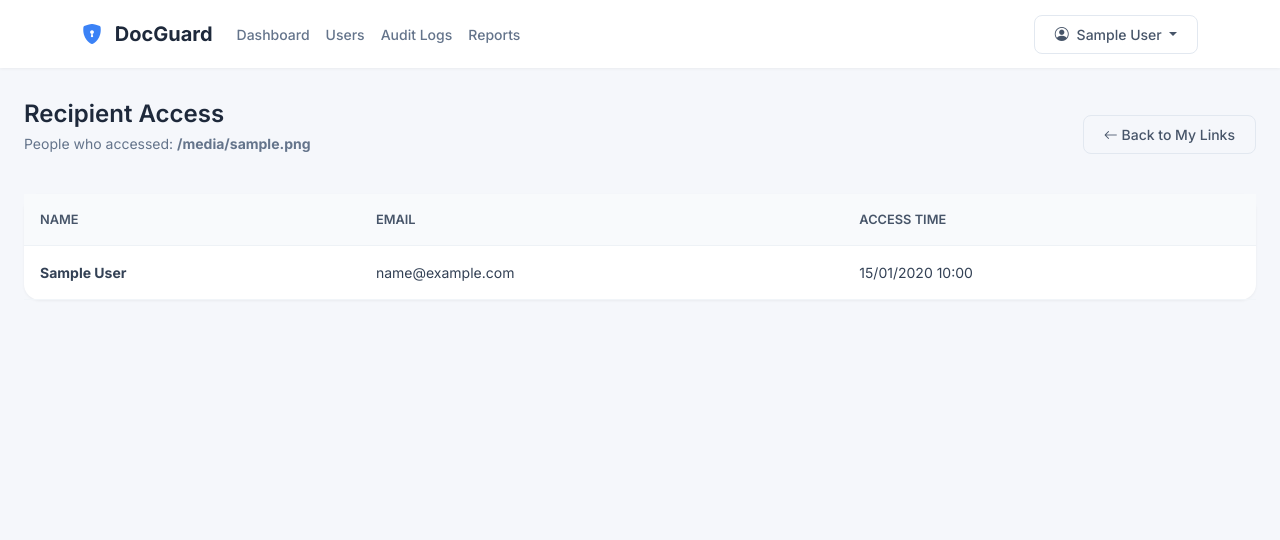
After one commit to Redzuan192/docguard, a Flask app: page /link-recipients/1 in a window 1280 px wide. The commit adds this page. Shown: the top 540 px of the page. Run offline with Flask 3, Linux system fonts and the light colour scheme; the visitor is signed in with stand-in values (Sample User, id 1); a database or web service that is not in the repository returns one stand-in record (values such as "Sample title"); parts of the project's set-up code (start-up, migrations or seed data) failed here and were passed over; some libraries are stand-ins or nearby versions.

Commit message:
Added recipient tracking feature

```diff
--- a/app.py
+++ b/app.py
@@ -239,7 +239,7 @@ def register():
 @app.route('/logout')
 def logout():
     if is_logged_in():
-        add_log(session['user_id'], None, 'LOGOUT', 'User logged out.', get_client_ip())
+        add_log(session['user_id'], None, 'LOGOUT', 'User logged out.', request.remote_addr)
         session.clear()
         flash('You have been logged out.', 'info')
     return redirect(url_for('login'))
@@ -342,7 +342,7 @@ def upload_file():
             flash('File too large (max 16MB).', 'danger')
             return redirect(url_for('upload_file'))
 
-        stored_filename = unique_filename(file.filename) + '.enc'
+        stored_filename = unique_filename(file.filename)
         file_path = os.path.join(UPLOAD_FOLDER, stored_filename)
 
         encrypted_data = encrypt_file_data(file_data)
@@ -357,9 +357,8 @@ def upload_file():
             file_id = execute_query("INSERT INTO files (title, original_filename, stored_filename, file_path, uploaded_by) VALUES (%s,%s,%s,%s,%s)",
                                     (title or file.filename, file.filename, stored_filename, file_path, session['user_id']))
 
-        add_log(session['user_id'], file_id, 'FILE_UPLOAD', f'Uploaded: {file.filename}', get_client_ip())
-        add_log(session['user_id'], file_id, 'FILE_ENCRYPTED', f'Encrypted and stored: {stored_filename}', get_client_ip())
-        flash('File uploaded and encrypted successfully.', 'success')
+        add_log(session['user_id'], file_id, 'FILE_UPLOAD', f'Uploaded: {file.filename}', request.remote_addr)
+        flash('File uploaded successfully.', 'success')
         return redirect(url_for('my_files'))
 
     return render_template('upload.html')
@@ -412,22 +411,22 @@ def share_file(file_id):
         token = generate_token()
         password_hash = generate_password_hash(password, method='pbkdf2:sha256:600000') if password else None
 
-        database_url = os.environ.get('DATABASE_URL')
-        if database_url:
-            link_id = execute_query("""INSERT INTO share_links
-                (file_id, token, expiry_date, max_views, used_views, allow_download, password_hash, is_active, created_by)
-                VALUES (%s, %s, %s, %s, 0, %s, %s, 1, %s) RETURNING id""",
-                (file_id, token, expiry_date, max_views, allow_download, password_hash, session['user_id']))
+        execute_query("""INSERT INTO share_links
+            (file_id, token, expiry_date, max_views, used_views, allow_download, password_hash, is_active, created_by)
+            VALUES (%s, %s, %s, %s, 0, %s, %s, 1, %s) RETURNING id""",
+            (file_id, token, expiry_date, max_views, allow_download, password_hash, session['user_id']))
+
+        add_log(session['user_id'], file_id, 'LINK_CREATED', f'Created share link for: {file["original_filename"]}', request.remote_addr)
+
+        host = request.host
+        link_url = f"https://{host}/shared/{token}"
+
+        if password:
+            flash(f'Share link created (password protected): {link_url}', 'success')
         else:
-            link_id = execute_query("""INSERT INTO share_links
-                (file_id, token, expiry_date, max_views, used_views, allow_download, password_hash, is_active, created_by)
-                VALUES (%s, %s, %s, %s, 0, %s, %s, 1, %s)""",
-                (file_id, token, expiry_date, max_views, allow_download, password_hash, session['user_id']))
+            flash(f'Share link created: {link_url}', 'success')
 
-        add_log(session['user_id'], file_id, 'LINK_CREATED', f'Created share link for: {file["original_filename"]}', get_client_ip())
-
-        flash('Share link created successfully. You can view and copy it from My Share Links.', 'success')
-        return redirect(url_for('my_links', new_link_id=link_id))
+        return redirect(url_for('my_files'))
 
     return render_template('share_file.html', file=file)
 
@@ -467,29 +466,115 @@ def shared_access(token):
     if int(link['used_views']) >= int(link['max_views']):
         return render_template('shared_access.html', error='Maximum Views Reached', link=None)
 
+    # Every shared link access must identify the recipient first.
+    recipient_key = f"recipient_{token}"
+    password_key = f"password_verified_{token}"
+
+    # STEP 1: Recipient verification form submission
+    if request.method == 'POST' and request.form.get('step') == 'recipient':
+        recipient_name = request.form.get('recipient_name', '').strip()
+        recipient_email = request.form.get('recipient_email', '').strip().lower()
+
+        if not recipient_name or not recipient_email:
+            flash('Please enter your name and email.', 'danger')
+            return render_template(
+                'shared_access.html',
+                link=link,
+                error=None,
+                require_recipient=True,
+                require_password=False
+            )
+
+        session[recipient_key] = {
+            'name': recipient_name,
+            'email': recipient_email
+        }
+
+        # Store recipient identity for document-owner monitoring.
+        execute_query("""
+            INSERT INTO link_recipients (link_id, full_name, email)
+            VALUES (%s, %s, %s)
+        """, (link['link_id'], recipient_name, recipient_email))
+
+        add_log(
+            None,
+            link['file_id'],
+            'RECIPIENT_REGISTERED',
+            f'Recipient registered: {recipient_name} ({recipient_email}) for {link["original_filename"]}',
+            get_client_ip()
+        )
+
+        # If this link has a password, continue to password step after recipient registration.
+        if link.get('password_hash'):
+            return render_template(
+                'shared_access.html',
+                link=link,
+                error=None,
+                require_recipient=False,
+                require_password=True
+            )
+
+    # Force recipient registration before viewing the file.
+    if recipient_key not in session:
+        return render_template(
+            'shared_access.html',
+            link=link,
+            error=None,
+            require_recipient=True,
+            require_password=False
+        )
+
+    # STEP 2: Password verification if the sharing link is password protected.
     password_hash = link.get('password_hash')
-    if password_hash:
-        if request.method == 'POST':
+    if password_hash and password_key not in session:
+        if request.method == 'POST' and request.form.get('step') == 'password':
             if not check_password_hash(password_hash, request.form.get('link_password', '')):
                 flash('Incorrect password.', 'danger')
-                return render_template('shared_access.html', link=link, error=None, require_password=True)
+                return render_template(
+                    'shared_access.html',
+                    link=link,
+                    error=None,
+                    require_recipient=False,
+                    require_password=True
+                )
+            session[password_key] = True
+        else:
+            return render_template(
+                'shared_access.html',
+                link=link,
+                error=None,
+                require_recipient=False,
+                require_password=True
+            )
 
-            current_views = int(link['used_views']) if link['used_views'] is not None else 0
-            new_views = current_views + 1
-            execute_query("UPDATE share_links SET used_views = %s WHERE id = %s", (new_views, link['link_id']))
-            add_log(None, link['file_id'], 'FILE_VIEW', f'Viewed: {link["original_filename"]}', request.remote_addr)
-            link['used_views'] = new_views
-            return render_template('shared_access.html', link=link, error=None, require_password=False)
-        else:
-            return render_template('shared_access.html', link=link, error=None, require_password=True)
-
+    # STEP 3: Access granted. Count the view and write audit log.
     current_views = int(link['used_views']) if link['used_views'] is not None else 0
     new_views = current_views + 1
-    execute_query("UPDATE share_links SET used_views = %s WHERE id = %s", (new_views, link['link_id']))
-    add_log(None, link['file_id'], 'FILE_VIEW', f'Viewed: {link["original_filename"]}', request.remote_addr)
+    execute_query(
+        "UPDATE share_links SET used_views = %s WHERE id = %s",
+        (new_views, link['link_id'])
+    )
+
+    recipient = session.get(recipient_key, {})
+    recipient_name = recipient.get('name', 'Unknown')
+    recipient_email = recipient.get('email', 'Unknown')
+
+    add_log(
+        None,
+        link['file_id'],
+        'FILE_VIEW',
+        f'Viewed by {recipient_name} ({recipient_email}): {link["original_filename"]}',
+        get_client_ip()
+    )
+
     link['used_views'] = new_views
-
-    return render_template('shared_access.html', link=link, error=None, require_password=False)
+    return render_template(
+        'shared_access.html',
+        link=link,
+        error=None,
+        require_recipient=False,
+        require_password=False
+    )
 
 @app.route('/download/<token>')
 def download_shared_file(token):
@@ -548,7 +633,33 @@ def my_links():
         ORDER BY sl.created_at DESC
     """, (session['user_id'],))
 
-    return render_template('my_links.html', links=links, new_link_id=request.args.get('new_link_id', type=int))
+    return render_template('my_links.html', links=links)
+
+
+@app.route('/link-recipients/<int:link_id>')
+def link_recipients(link_id):
+    if not is_logged_in():
+        return redirect(url_for('login'))
+
+    link = fetch_one("""
+        SELECT sl.*, f.original_filename
+        FROM share_links sl
+        JOIN files f ON f.id = sl.file_id
+        WHERE sl.id = %s AND sl.created_by = %s
+    """, (link_id, session['user_id']))
+
+    if not link:
+        flash('Link not found.', 'danger')
+        return redirect(url_for('my_links'))
+
+    recipients = fetch_all("""
+        SELECT full_name, email, access_time
+        FROM link_recipients
+        WHERE link_id = %s
+        ORDER BY access_time DESC
+    """, (link_id,))
+
+    return render_template('link_recipients.html', link=link, recipients=recipients)
 
 @app.route('/edit-link/<int:link_id>', methods=['GET', 'POST'])
 def edit_link(link_id):
--- /dev/null
+++ b/templates/link_recipients.html
@@ -0,0 +1,47 @@
+{% extends 'base.html' %}
+{% block content %}
+
+<div class="d-flex justify-content-between align-items-center mb-4">
+    <div class="page-header mb-0">
+        <h1>Recipient Access</h1>
+        <p>People who accessed: <strong>{{ link.original_filename }}</strong></p>
+    </div>
+
+    <a href="{{ url_for('my_links') }}" class="btn btn-outline-custom">
+        <i class="bi bi-arrow-left"></i> Back to My Links
+    </a>
+</div>
+
+<div class="card-modern">
+    <div class="card-body p-0">
+        {% if recipients %}
+        <div class="table-responsive">
+            <table class="table-modern mb-0">
+                <thead>
+                    <tr>
+                        <th>NAME</th>
+                        <th>EMAIL</th>
+                        <th>ACCESS TIME</th>
+                    </tr>
+                </thead>
+                <tbody>
+                    {% for r in recipients %}
+                    <tr>
+                        <td><strong>{{ r.full_name }}</strong></td>
+                        <td>{{ r.email }}</td>
+                        <td>{{ r.access_time.strftime('%d/%m/%Y %H:%M') if r.access_time else r.access_time }}</td>
+                    </tr>
+                    {% endfor %}
+                </tbody>
+            </table>
+        </div>
+        {% else %}
+        <div class="empty-state">
+            <i class="bi bi-person-lines-fill"></i>
+            <p>No recipient has accessed this link yet.</p>
+        </div>
+        {% endif %}
+    </div>
+</div>
+
+{% endblock %}
```
Also changed, not shown: templates/my_links.html (+24 -42 lines), templates/shared_access.html (+30 -5 lines).
